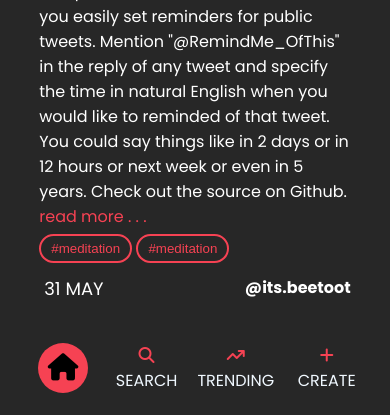
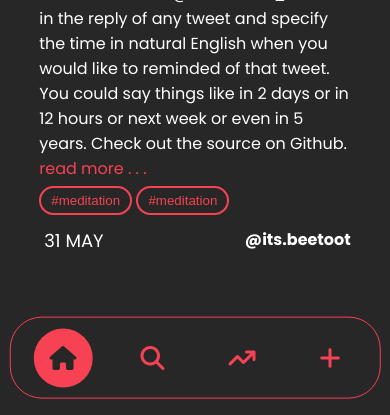
Before and after one commit to Pargat-Dhanjal/Daily-Blogs, a PHP site: page /src/pages/home.html in a window 390 px wide. Shown: the part 535-950 px from the top of the page. Run offline with PHP 8.4, Linux system fonts and the light colour scheme.

Commit message:
fix: navbar and home page

```diff
--- a/src/pages/home.html
+++ b/src/pages/home.html
@@ -19,38 +19,37 @@
         <nav>
             <ul>
                 <div class="icons top-icons">
-                    <li class="home-button">
-                        <a href="#">
-                            <i class="fa-sharp fa-solid fa-house"></i>
+                    <li class="nav-buttons">
+                        <a href="#" class="selected">
+                            <i class="fa-solid fa-house fa-xl"></i>
+                            <p>Home</p>
                         </a>
                     </li>
-                </div>
-                <div class="icons middle-icons">
-                    <li>
+                    <li class="nav-buttons">
                         <a href="#">
-                            <i class="fa-solid fa-magnifying-glass"></i>
-                            <p>SEARCH</p>
+                            <i class="fa-solid fa-magnifying-glass fa-xl"></i>
+                            <p>Search</p>
                         </a>
                     </li>
-                    <li>
+                    <li class="nav-buttons">
                         <a href="#">
-                            <i class="fa-solid fa-arrow-trend-up"></i>
-                            <p>TRENDING</p>
+                            <i class="fa-solid fa-arrow-trend-up fa-xl"></i>
+                            <p>Trending</p>
                         </a>
                     </li>
                 </div>
                 <div class="icons bottom-icons">
-                    <li>
+                    <li class="nav-buttons">
                         <a href="#">
-                            <i class="fa-solid fa-plus"></i>
-                            <p>CREATE</p>
+                            <i class="fa-solid fa-plus fa-xl"></i>
+                            <p>Create</p>
                         </a>
                     </li>
                 </div>
             </ul>
         </nav>
         <div class="main">
-            <div class="latest">
+            <div class="page-title">
                 <div class="line"></div>
                 <h1>Latest</h1>
             </div>
@@ -73,8 +72,11 @@
                     <div class="blog">
                         <div class="content">
                             <p class="description">
-                                An open-source Twitter bot that lets you easily set reminders for public tweets. Mention "@RemindMe_OfThis" in the reply of any tweet and specify the time in natural English when you would like to reminded of that tweet.
-                                You could say things like in 2 days or in 12 hours or next week or even in 5 years. Check out the source on Github.
+                                An open-source Twitter bot that lets you easily set reminders for public tweets. Mention
+                                "@RemindMe_OfThis" in the reply of any tweet and specify the time in natural English
+                                when you would like to reminded of that tweet.
+                                You could say things like in 2 days or in 12 hours or next week or even in 5 years.
+                                Check out the source on Github.
                             </p>
                             <p class="readmore">read more . . .</p>
                             <div class="tags">
@@ -83,7 +85,8 @@
                             </div>
                         </div>
                         <div class="image">
-                            <img src="https://www.simplilearn.com/ice9/free_resources_article_thumb/what_is_image_Processing.jpg" alt="Image">
+                            <img src="https://www.simplilearn.com/ice9/free_resources_article_thumb/what_is_image_Processing.jpg"
+                                alt="Image">
                         </div>
                     </div>
                 </div>
--- a/src/styles/home.css
+++ b/src/styles/home.css
@@ -21,10 +21,9 @@ body {
     overflow: hidden;
 }
 
-.parent{
+.parent {
     display: flex;
     height: 100vh;
-    flex-direction: row;
 }
 
 nav {
@@ -34,73 +33,89 @@ nav {
     text-align: center;
     overflow: none;
     order: 1;
-    border: 20px;
-    border-color: aqua;
+    border-right: 1px solid var(--accent);
+    width: 7rem;
 }
 
 nav ul {
     display: flex;
     flex-direction: column;
     list-style-type: none;
+    width: 100%;
+    padding: 0 0.5rem;
 }
 
-.icons{
+.icons {
     display: flex;
     flex-direction: column;
-    height: 35vh;
     align-items: center;
+    width: 100%;
 }
 
-.top-icons{
+.top-icons {
+    justify-content: space-between;
+    height: 40vh;
+}
+
+.bottom-icons {
+    height: 35vh;
     justify-content: center;
 }
 
-.middle-icons{
-    justify-content:flex-start;
-    flex-direction: column;
+.nav-buttons {
+    aspect-ratio: 1/1;
+    width: 100%;
 }
 
-.bottom-icons{
-    justify-content:flex-start;
+.nav-buttons i {
+    padding: 1rem;
 }
 
-nav ul li a{
-    display: inline-block;
-    padding: 15px;
+.nav-buttons a {
+    display: flex;
+    flex-direction: column;
+    justify-content: center;
+    width: 100%;
+    height: 100%;
     text-decoration: none;
     color: var(--accent);
-    transition: transform 0.3s cubic-bezier(0.925, 0.150, 0.505, 1.030);
+    transition: all 0.4s linear;
 }
 
-nav ul li p{
-    color: aliceblue;
+.nav-buttons a:hover {
+    background-color: var(--accent);
+    border-radius: 100%;
+    color: var(--bg);
 }
 
-.home-button{
-    display: flex;
-    align-items: center;
-    justify-content: center;
+.nav-buttons p {
+    display: inline-block;
+    margin-top: 0.1rem;
+    font-size: 1rem;
+    color: aliceblue;
+    transition: all 0.4s linear;
+}
+
+.nav-buttons a:hover p {
+    color: var(--bg);
+}
+
+.selected {
     background-color: var(--accent);
     border-radius: 100%;
-    width: 50px;
-    height: 50px;
-    transition: transform 0.3s cubic-bezier(0.925, 0.150, 0.505, 1.030);
 }
 
-.fa-house{
-    color: black;
-    transform: scale(1.7);
+.selected i {
+    color: var(--bg);
 }
 
-.home-button:hover{
-    transform: scale(1.1);
+.selected p {
+    color: var(--bg);
 }
 
-nav ul li a:hover{
-    transform: scale(1.1);
-}
+/* Home page */
 
-.main{
+.main {
     display: flex;
     flex-direction: column;
     width: 100vw;
@@ -109,85 +124,87 @@ nav ul li a:hover{
     overflow: auto;
 }
 
-.main .line{
+.page-title {
+    position: relative;
+    top: 15vh;
+    left: -35vw;
+}
+
+.page-title .line {
     background-color: var(--accent);
     width: 25px;
     height: 2px;
 }
 
-.main .latest{
+
+.blog-wrapper {
+    display: flex;
     position: relative;
-    top: 15vh;
-    left: -35vw;
+    left: 0px;
+    width: 85vw;
+    top: 22vh;
+    margin-bottom: 2rem;
 }
 
-.blog-wrapper{
-    display: flex;
-    position: relative;
-    left:0px;
-    width: 85vw;
-    top: 22vh;
-}
-
-.title{
+.title {
     font-size: 25px;
     font-family: 'Nanum Myeongjo', serif;
     color: var(--accent);
     padding: 10px;
 }
 
-.left-div{
+.left-div {
     display: flex;
     flex-direction: column;
     order: 1;
 }
 
-.right-div{
+.right-div {
     order: 2;
 }
 
-.date{
+.date {
     text-align: right;
     font-size: 28px;
     padding: 10px;
 }
 
-.username-div{
+.username-div {
     display: flex;
     justify-content: end;
     padding: 5px;
 }
 
-.username{
+.username {
     writing-mode: vertical-lr;
     transform: rotate(180deg);
 }
 
-.blog{
+.blog {
     padding: 10px;
     display: flex;
     flex-direction: row;
 }
 
-.blog .content{
+.blog .content {
     order: 1;
 }
 
-.blog .image{
+.blog .image {
     order: 2;
 }
 
-.blog .discription{
+.blog .discription {
     padding: 10px;
-    padding-bottom:0px;
+    padding-bottom: 0px;
 }
 
-.blog .readmore{
+.blog .readmore {
     color: var(--accent);
     padding: 0px;
 }
 
-.blog button{
+.blog button {
     border: 2px solid var(--accent);
     color: var(--accent);
     padding: 10px 20px;
@@ -195,12 +212,12 @@ nav ul li a:hover{
     border-radius: 100px;
 }
 
-.blog .tags{
+.blog .tags {
     padding-top: 10px;
     padding-bottom: 2px;
 }
 
-.blog img{
+.blog img {
     padding: 10px;
     padding-top: 0px;
     height: 20vh;
@@ -209,79 +226,88 @@ nav ul li a:hover{
 
 @media only screen and (max-width : 720px) {
 
-.parent{
+    .parent {
         flex-direction: column;
     }
 
-.main{
+    .main {
         order: 1;
-    height: 90vh;
-    overflow-x: hidden;
+        height: 100vh;
+        /* overflow-x: hidden; */
+        padding-bottom: 15rem;
     }
 
-nav{
-    display: inline-block;
+    /* Navbar */
+
+    nav {
+        position: fixed;
+        z-index: 10;
+        bottom: 0;
+        left: 50%;
+        transform: translate(-50%, -20%);
+        background-color: var(--bg);
+        width: 95%;
         order: 3;
+        border: 1px solid var(--accent);
+        border-radius: 2rem;
     }
 
-nav ul{
+    nav ul {
+        flex-direction: row;
+        justify-content: center;
+        width: 100%;
+        padding: 0;
+    }
+
+    .nav-buttons {
+        padding: 0.5rem;
+        margin: auto 0.5rem;
+    }
+
+    .nav-buttons p {
+        display: none;
+    }
+
+    .icons {
+        height: 5rem;
+        width: auto;
+    }
+
+    .top-icons , .bottom-icons{
         flex-direction: row;
     }
 
-nav ul li a{
-    padding: 10px;
-}
+    /* Home */
 
-.icons{
-    height: 10vh;
-    width: auto;
-    justify-content: center;
-}
-
-.top-icons{
-    flex-direction: row;
-    width: 35vw;
-}
-
-.middle-icons{
-    flex-direction: row;
-    width: 35vw;
-}
-
-.bottom-icons{
-    flex-direction: row;
-    width: 35vw;
-}
-
-.main .latest{
+    .page-title {
         display: flex;
         flex-direction: column;
         align-items: center;
-    top: 8vh;
+        top: 3vh;
         left: 0vw;
     }
 
-.main .line{
+    .page-title .line {
         background-color: var(--accent);
         width: 50px;
         height: 2px;
     }
 
-.blog{
+    .blog {
         flex-direction: column;
     }
 
-.blog-wrapper{
+    .blog-wrapper {
         flex-direction: column;
-    top: 15vh;
+        top: 10vh;
     }
 
-.left-div{
+    .left-div {
         flex-direction: row;
         order: 2;
     }
 
-.date{
+    .date {
         text-align: left;
         width: 50vw;
         font-size: 18px;
@@ -290,31 +316,31 @@ nav ul li a{
         padding-left: 15px;
     }
 
-.username-div{
+    .username-div {
         width: 50vw;
         padding-top: 0px;
         justify-content: right;
         padding-right: 10px;
     }
 
-.username{
-    writing-mode:horizontal-tb;
+    .username {
+        writing-mode: horizontal-tb;
         transform: none;
     }
 
-.right-div{
+    .right-div {
         order: 1;
     }
 
-.blog .content{
+    .blog .content {
         order: 2;
     }
 
-.blog .image{
+    .blog .image {
         order: 1;
     }
 
-.blog img{
+    .blog img {
         padding-left: 0px;
         padding-bottom: 0px;
         border-radius: 0px;
@@ -325,7 +351,7 @@ nav ul li a{
         padding-bottom: 2px;
     }
 
-.blog button{
+    .blog button {
         border: 2px solid var(--accent);
         color: var(--accent);
         padding: 5px 10px;
```
Lines whose indentation alone changed are shown as unchanged.
